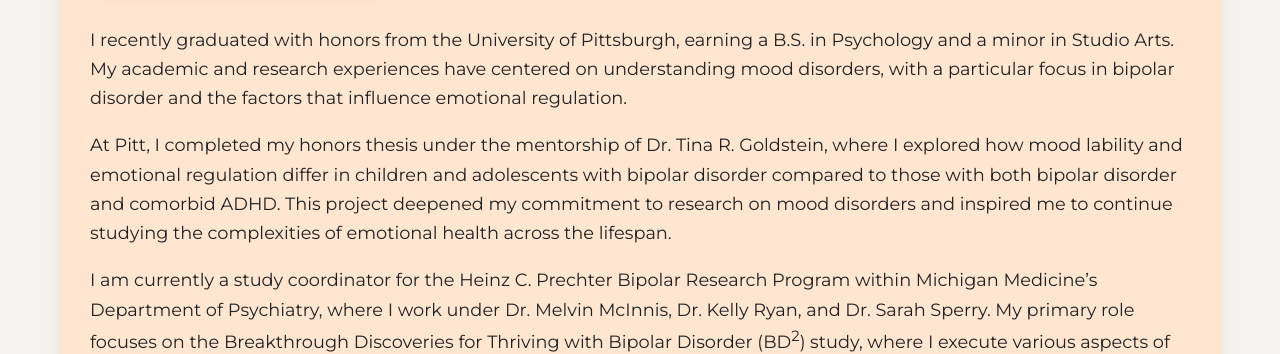
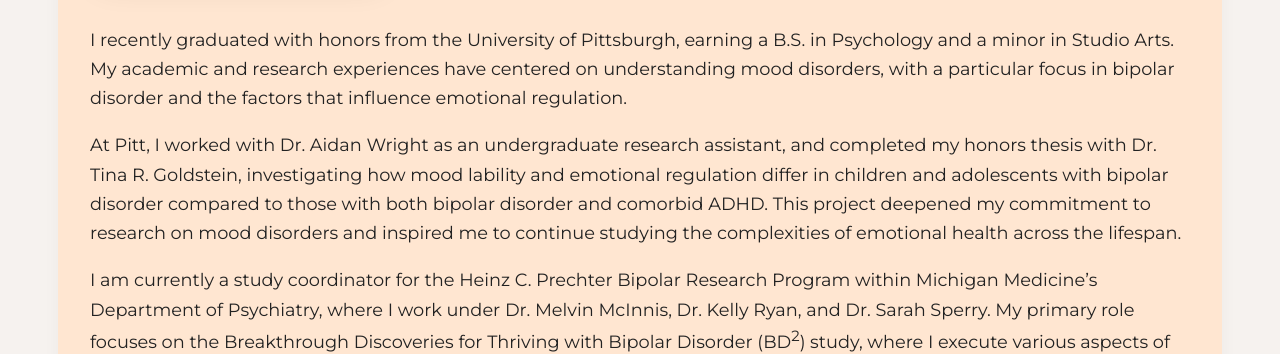
Before and after one commit to jdicarlantonio13/jackdicarlantonio.com, a plain HTML site: page index.html in a window 1280 px wide. Shown: the part 453-807 px from the top of the page. Drawn offline with Linux system fonts and the light colour scheme.

Commit message:
Add files via upload

```diff
--- a/index.html
+++ b/index.html
@@ -341,7 +341,7 @@
                 I recently graduated with honors from the University of Pittsburgh, earning a B.S. in Psychology and a minor in Studio Arts. My academic and research experiences have centered on understanding mood disorders, with a particular focus in bipolar disorder and the factors that influence emotional regulation.
             </p>
             <p>
-                At Pitt, I completed my honors thesis under the mentorship of Dr. Tina R. Goldstein, where I explored how mood lability and emotional regulation differ in children and adolescents with bipolar disorder compared to those with both bipolar disorder and comorbid ADHD. This project deepened my commitment to research on mood disorders and inspired me to continue studying the complexities of emotional health across the lifespan.
+                At Pitt, I worked with Dr. Aidan Wright as an undergraduate research assistant, and completed my honors thesis with Dr. Tina R. Goldstein, investigating how mood lability and emotional regulation differ in children and adolescents with bipolar disorder compared to those with both bipolar disorder and comorbid ADHD. This project deepened my commitment to research on mood disorders and inspired me to continue studying the complexities of emotional health across the lifespan.
             </p>
             <p>
                 I am currently a study coordinator for the Heinz C. Prechter Bipolar Research Program within Michigan Medicine’s Department of Psychiatry, where I work under Dr. Melvin McInnis, Dr. Kelly Ryan, and Dr. Sarah Sperry. My primary role focuses on the Breakthrough Discoveries for Thriving with Bipolar Disorder (BD<sup>2</sup>) study, where I execute various aspects of research aimed at better understanding and improving outcomes for individuals with bipolar disorder.
```
